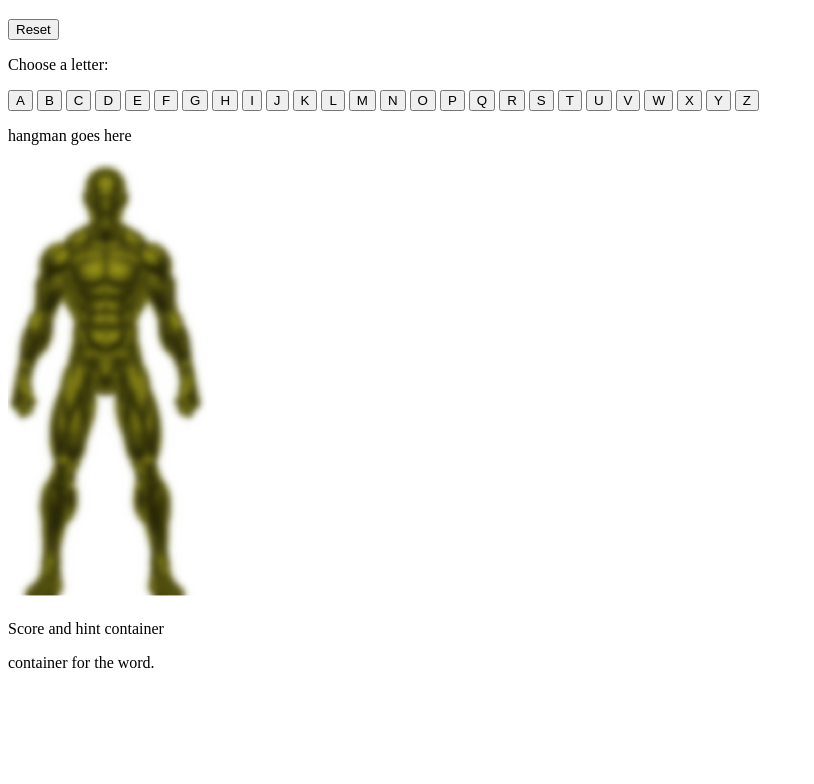
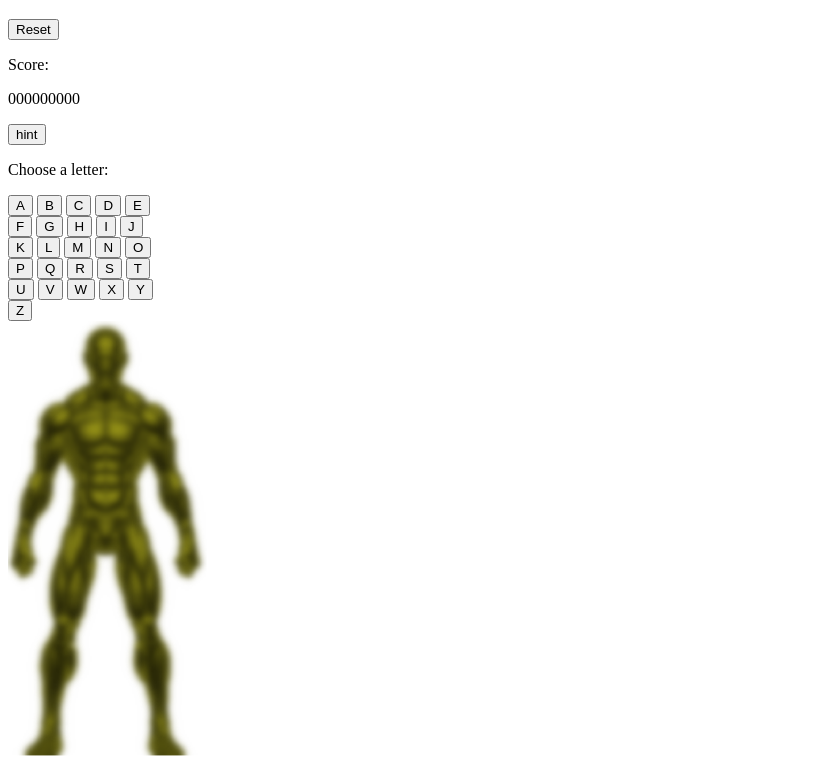
Before and after one commit to YumonWilliams/UltraHangMan, a plain HTML site: page index.html in a window 1280 px wide. Both pictures are taken after a click on the button "Start". Shown: the part 61-845 px from the top of the page, without its empty margins (0-814 px from the left). Before the commit the page ends 800 px from the top, so only its background shows below. Drawn offline with Linux system fonts and the light colour scheme.

Commit message:
added word generator

```diff
--- a/index.html
+++ b/index.html
@@ -13,7 +13,10 @@
         <button id="resetButton">Reset</button>
     </div>
     <div id="gamepleyContainer">
-
+        <div id="scoreContainer">
+            <p>Score: <p>000000000</p></p>
+            <button>hint</button>
+        </div>
         <div id="letterContainer">
              <p>Choose a letter:</p>
             <button id = "A">A</button>
@@ -21,37 +24,40 @@
             <button id = "C">C</button>
             <button id = "D">D</button>
             <button id = "E">E</button>
+            <br/>
             <button id = "F">F</button>
             <button id = "G">G</button>
             <button id = "H">H</button>
             <button id = "I">I</button>
             <button id = "J">J</button>
+            <br/>
             <button id = "K">K</button>
             <button id = "L">L</button>
             <button id = "M">M</button>
             <button id = "N">N</button>
             <button id = "O">O</button>
+            <br/>
             <button id = "P">P</button>
             <button id = "Q">Q</button>
             <button id = "R">R</button>
             <button id = "S">S</button>
             <button id = "T">T</button>
+            <br/>
             <button id = "U">U</button>
             <button id = "V">V</button>
             <button id = "W">W</button>
             <button id = "X">X</button>
             <button id = "Y">Y</button>
+            <br/>
             <button id = "Z">Z</button>
         </div>
         <div id="imageContainer">
-            <p>hangman goes here</p>
+            <!-- <p>hangman goes here</p> -->
         </div>
-        <div id="scoreContainer">
-            <p>Score and hint container</p>
-        </div>
+
     </div>
     <div id="wordContainer">
-        <p>container for the word.</p>
+        <!-- s -->
     </div>
     <script src="./js/main.js"></script>
 </body>
--- a/js/main.js
+++ b/js/main.js
@@ -81,10 +81,30 @@ function showLetterContainer() {
     }
 }
 hideLetterContainer();
+
+function wordSelect() {
+    const randomIndex = Math.floor(Math.random() * wordArray.length);
+    const selectedWord = wordArray[randomIndex];
+    console.log('Selected entry:', selectedWord);
+};
+
+function displayWord() {
+    wordSelect()
+    const wordContainer = document.getElementById('wordContainer');
+
+    const randomWordSelected = document.createElement('h2');
+
+    randomWordSelected.id = 'gameplayWord';
+
+    wordContainer.appendChild(randomWordSelected);
+    console.log
+
+};
 startButton.addEventListener('click', function() {
     console.log('start button was pressed')
     startButton.style.display = 'none';
     addHangManImage();
+    displayWord()
 
     let letterContainer = document.getElementById('letterContainer')
 
@@ -92,7 +112,7 @@ startButton.addEventListener('click', function() {
     //loop trough word array
     wordArray.forEach((item, index) => {
     console.log(`Index ${index}: ${item}`);
-});
+    });
 
 });
 
```
